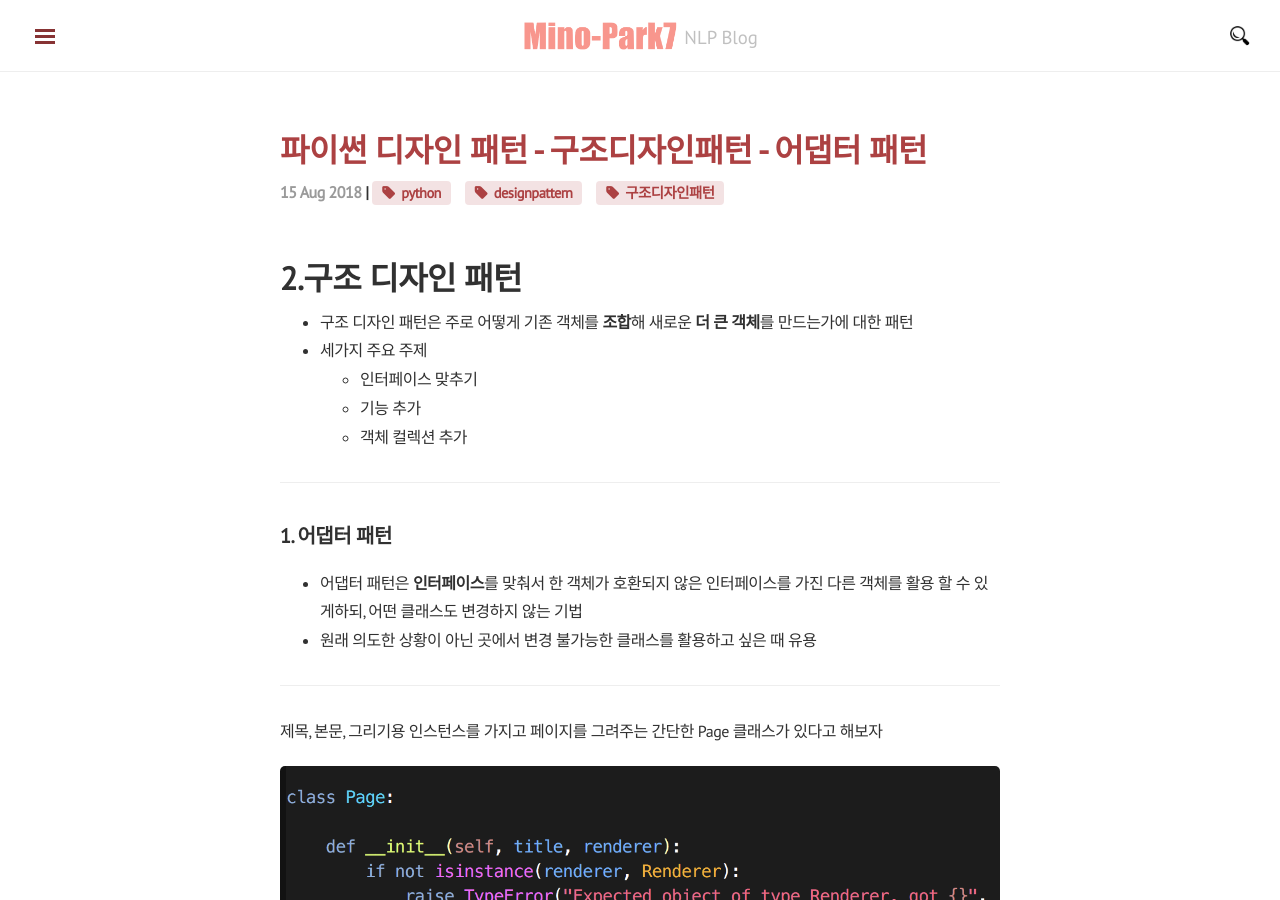
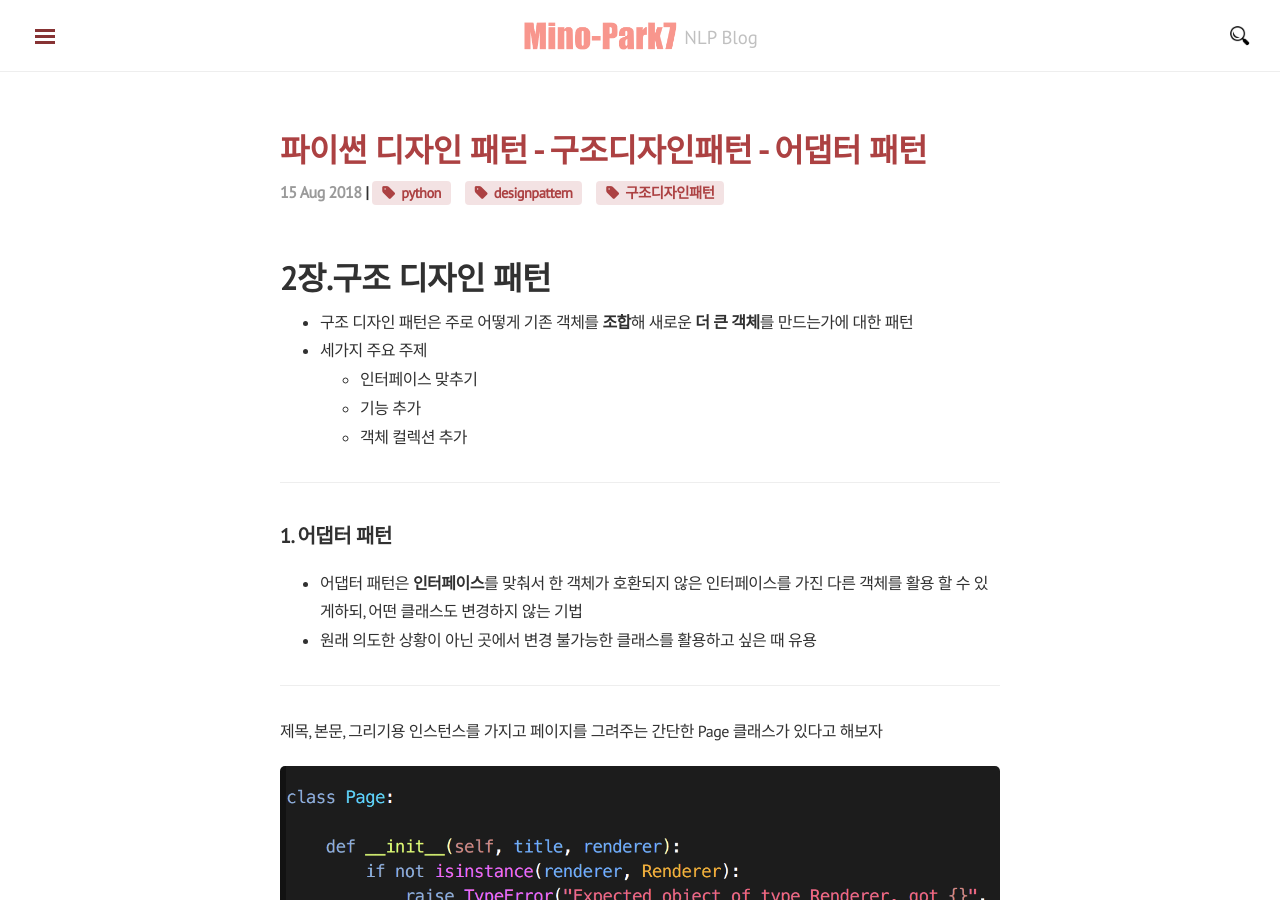
Before and after one commit to mino-park7/mino-park7.github.io, a Jekyll site: the page built from _posts/2018-08-15-python-design-pattern-adapter-pattern.md, in a window 1280 px wide and 900 px high. Built offline with Jekyll 4.4.1, drawn with Linux system fonts in a browser that asks for light colours; nearby versions of some CDN libraries.

```diff
--- a/_posts/2018-08-15-python-design-pattern-adapter-pattern.md
+++ b/_posts/2018-08-15-python-design-pattern-adapter-pattern.md
@@ -9,7 +9,7 @@ tag: [python, designpattern, 구조디자인패턴]
 
 
 
-# 2.구조 디자인 패턴
+# 2장.구조 디자인 패턴
  * 구조 디자인 패턴은 주로 어떻게 기존 객체를 **조합**해 새로운 **더 큰 객체**를 만드는가에 대한 패턴
  * 세가지 주요 주제
    - 인터페이스 맞추기
```
Also changed, not shown: _posts/2018-08-19-python-desing-pattern-bridge-pattern.md (+1 -1 lines).
